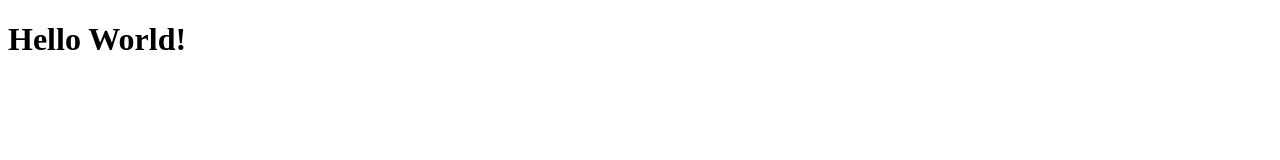
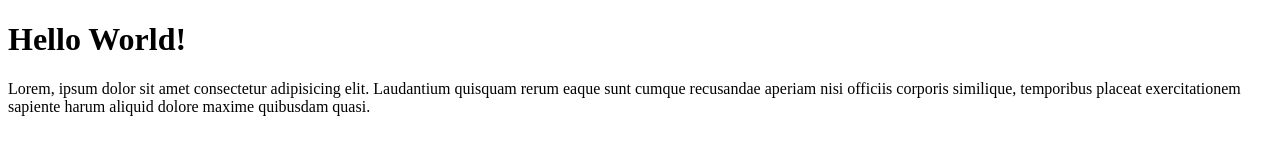
Before and after one commit to kawuloit/wpu-git-test, a plain HTML site: page index.html in a window 1280 px wide. Drawn offline with Linux system fonts and the light colour scheme.

Commit message:
menambahkan paragraph

```diff
--- a/index.html
+++ b/index.html
@@ -10,6 +10,9 @@
 
 <body>
     <h1>Hello World!</h1>
+    <p>Lorem, ipsum dolor sit amet consectetur adipisicing elit. Laudantium quisquam rerum eaque sunt cumque recusandae
+        aperiam nisi officiis corporis similique, temporibus placeat exercitationem sapiente harum aliquid dolore maxime
+        quibusdam quasi.</p>
 </body>
 
 </html>
```
